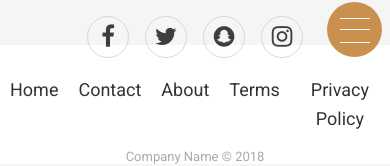
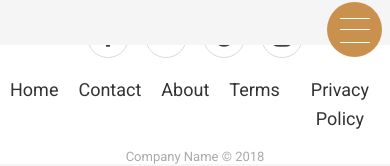
Before and after one commit to Manu-Marques/Projet-ARTISENBOIS, a React (Create React App) app: page /chambre in a window 390 px wide. Shown: the top 166 px of the page. Built offline with nearby package versions, Linux system fonts and the light colour scheme.

Commit message:
some fixes

```diff
--- a/src/components/Header/styles.scss
+++ b/src/components/Header/styles.scss
@@ -87,7 +87,7 @@
 		display: flex;
 		justify-content: center;
 		background: #f5f5f5;
-
+		z-index: 50;
 }
 
 	.wrapper_logo{
```
